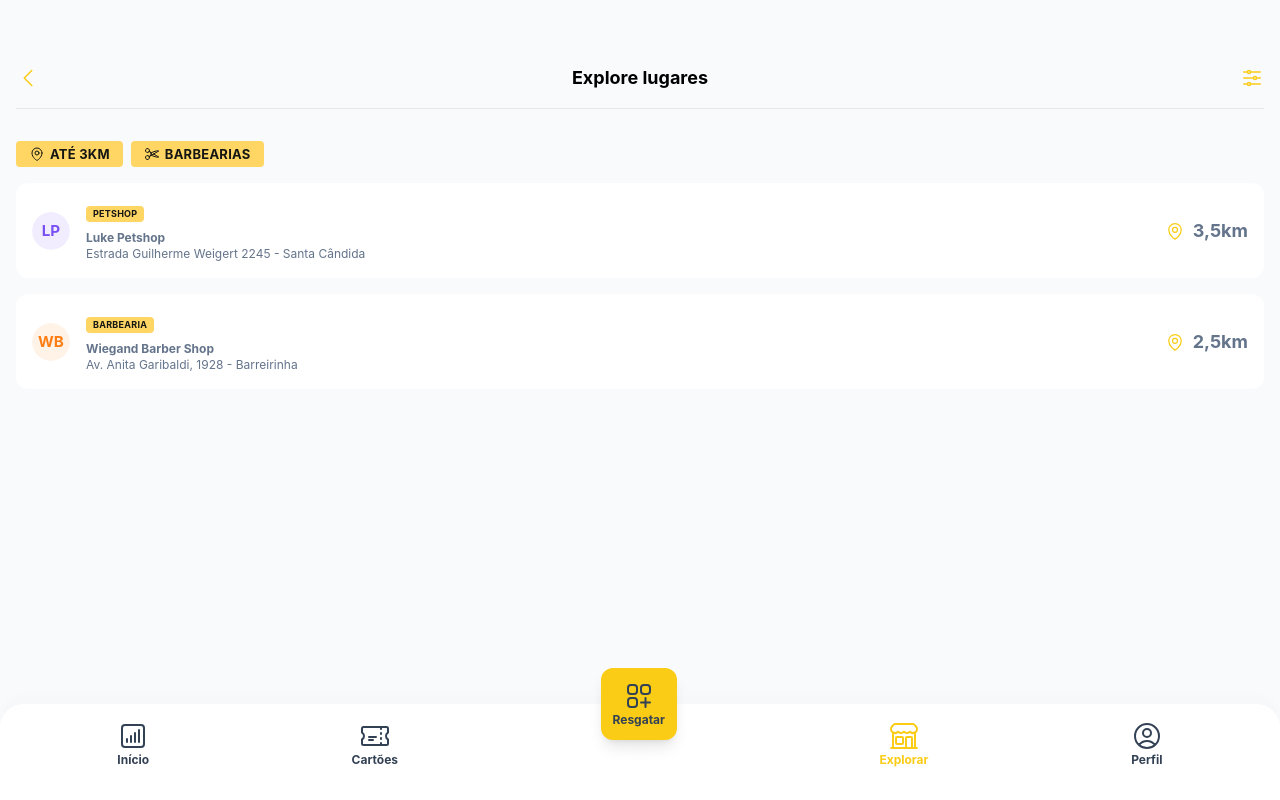
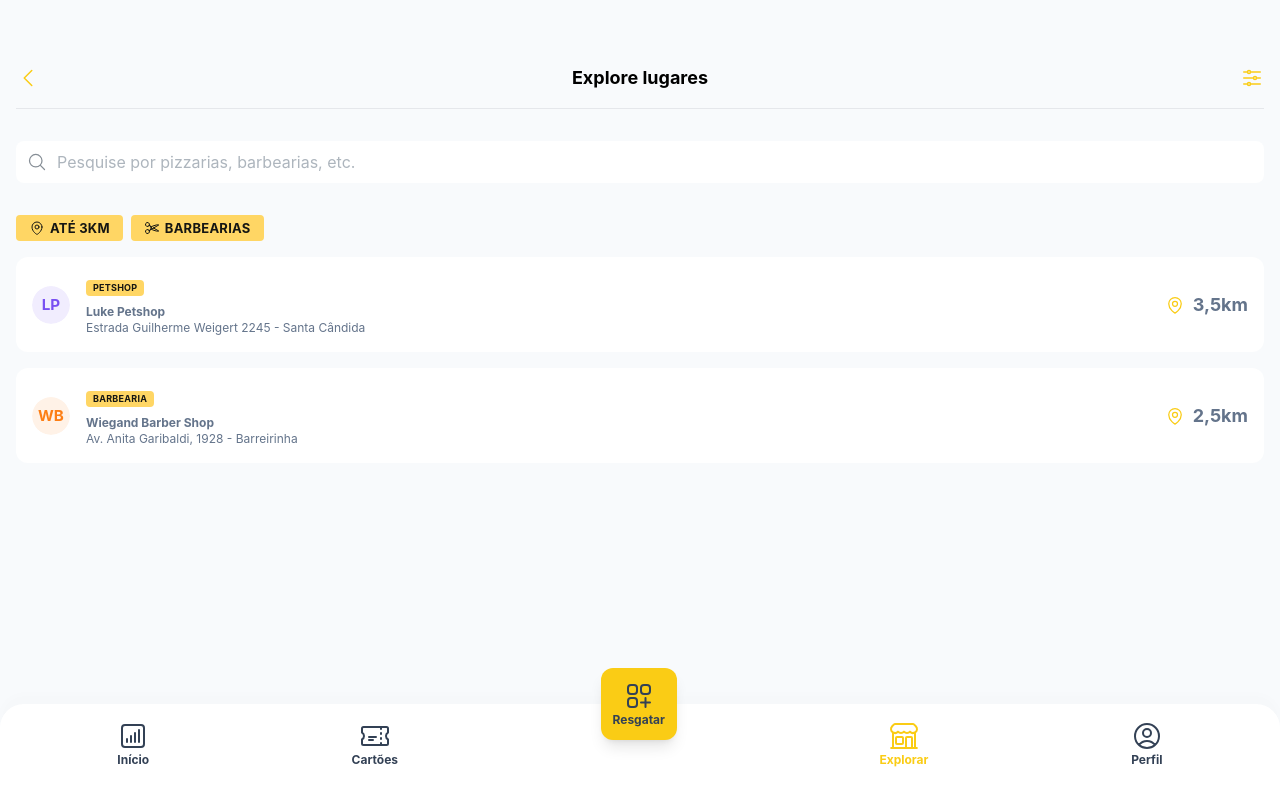
Before and after one commit to maykel-esser/caramelo, a Next.js app: page /poc/consumer/explore in a window 1280 px wide. Built offline with nearby package versions, Linux system fonts and the light colour scheme.

Commit message:
style: style improvements

```diff
--- a/pages/_app.js
+++ b/pages/_app.js
@@ -145,6 +145,13 @@ export default function MyApp({ Component, pageProps, router }) {
                     variant: "filled",
                 },
             },
+            Select: {
+                defaultProps: {
+                    size: "md",
+                    radius: "md",
+                    variant: "filled",
+                },
+            },
         },
     });
 
--- a/pages/poc/client/profile/business-profile/update-profile/index.js
+++ b/pages/poc/client/profile/business-profile/update-profile/index.js
@@ -40,8 +40,6 @@ export default function Page() {
                                 label="Segmento"
                                 placeholder="Selecione o segmento"
                                 required
-                                size="md"
-                                radius="md"
                                 data={[
                                     { value: "1", label: "Barbearia" },
                                     { value: "2", label: "Salão de beleza" },
--- a/pages/poc/client/profile/business-profile/users/details/index.js
+++ b/pages/poc/client/profile/business-profile/users/details/index.js
@@ -99,6 +99,7 @@ export default function Page() {
                                 placeholder="Seu nome completo"
                                 required
                                 value="Maykel Esser"
+                                variant="default"
                             />
                         </div>
                         <div className="mb-4">
@@ -109,6 +110,7 @@ export default function Page() {
                                 placeholder="Telefone de contato"
                                 required
                                 value="41984012834"
+                                variant="default"
                             />
                         </div>
                         <div className="mt-6">
--- a/pages/poc/client/profile/cancel-account/index.js
+++ b/pages/poc/client/profile/cancel-account/index.js
@@ -38,7 +38,7 @@ export default function Page() {
                         tenha).
                     </p>
                     <Button variant="outline" color="red" onClick={openRemove}>
-                        Quero continuar
+                        Quero cancelar mesmo assim
                     </Button>
                 </section>
             </main>
--- a/pages/poc/consumer/explore/index.js
+++ b/pages/poc/consumer/explore/index.js
@@ -7,6 +7,7 @@ import {
     MultiSelect,
     Slider,
     Button,
+    TextInput
 } from "@mantine/core";
 import Link from "next/link";
 import { useDisclosure } from "@mantine/hooks";
@@ -14,7 +15,8 @@ import { useDisclosure } from "@mantine/hooks";
 // Icons
 import {
     MapPinIcon,
-    ScissorsIcon
+    ScissorsIcon,
+    MagnifyingGlassIcon
 } from "@heroicons/react/24/outline";
 
 export default function Page() {
@@ -32,6 +34,16 @@ export default function Page() {
                     onActionClick={openFilters}
                 />
                 <section>
+                    <form>
+                        <TextInput
+                            leftSection={
+                                <MagnifyingGlassIcon className="w-5" />
+                            }
+                            placeholder="Pesquise por pizzarias, barbearias, etc."
+                            required
+                            className="mb-8"
+                        />
+                    </form>
                     <div className="flex gap-2">
                         <Badge leftSection={<MapPinIcon className="w-4" />}>
                             Até 3km
--- a/pages/poc/consumer/profile/cancel-account/index.js
+++ b/pages/poc/consumer/profile/cancel-account/index.js
@@ -38,7 +38,7 @@ export default function Page() {
                         tenha).
                     </p>
                     <Button variant="outline" color="red" onClick={openRemove}>
-                        Quero continuar
+                        Quero cancelar mesmo assim
                     </Button>
                 </section>
             </main>
--- a/pages/poc/forgot-my-password/index.js
+++ b/pages/poc/forgot-my-password/index.js
@@ -26,7 +26,7 @@ export default function Page() {
                             mask="(00) 00000-0000"
                         />
                     </div>
-                    <Button variant="filled" type="submit">
+                    <Button variant="filled" type="submit" component={Link} href="/poc/forgot-my-password/validation">
                         Enviar código
                     </Button>
                     <Divider label="ou" my="lg" />
--- a/styles/global.css
+++ b/styles/global.css
@@ -3,7 +3,8 @@
 @tailwind utilities;
 
 .mantine-TextInput-input,
-.mantine-PasswordInput-input {
+.mantine-PasswordInput-input,
+.mantine-Select-input {
     background: #FFF !important;
 }
 p {
```
